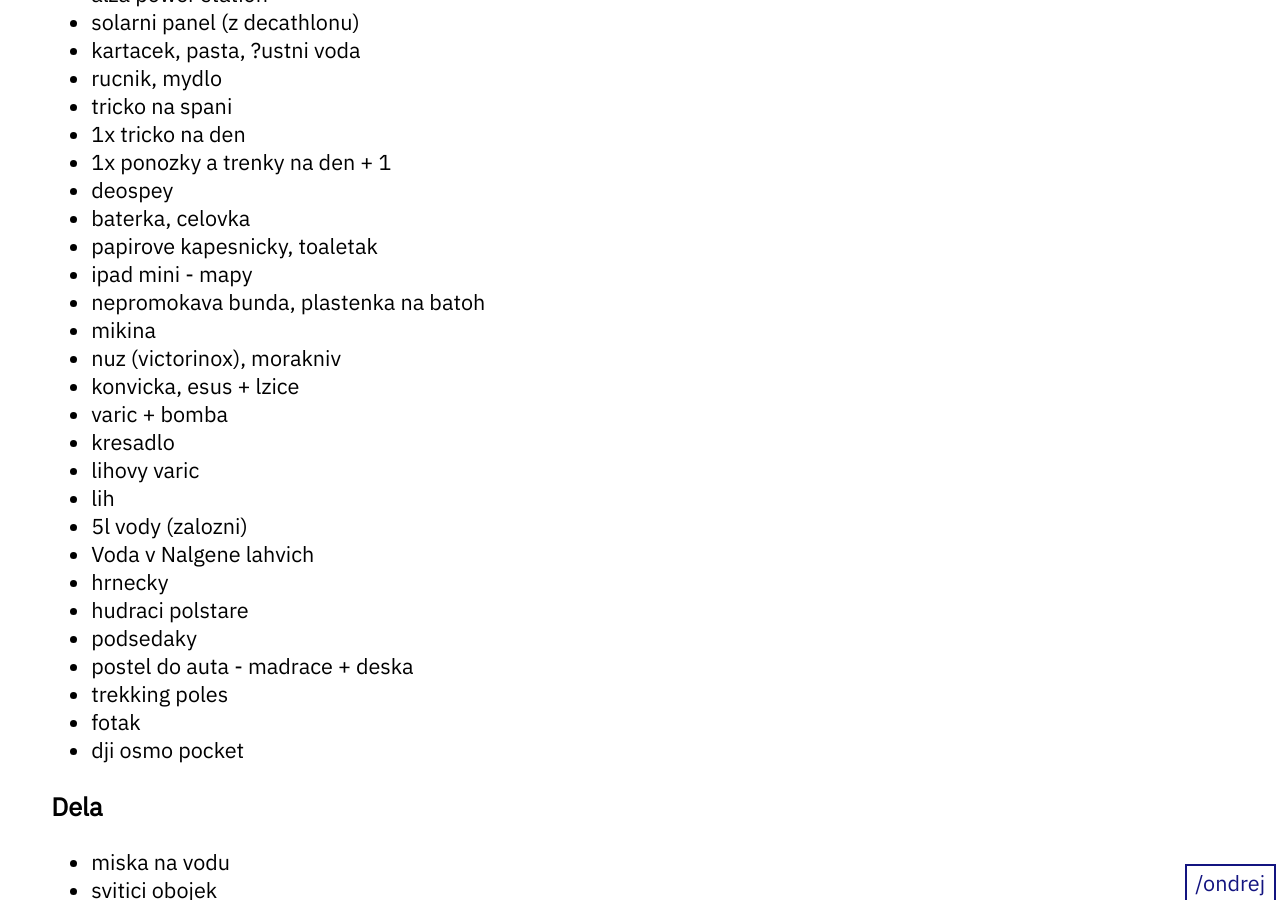
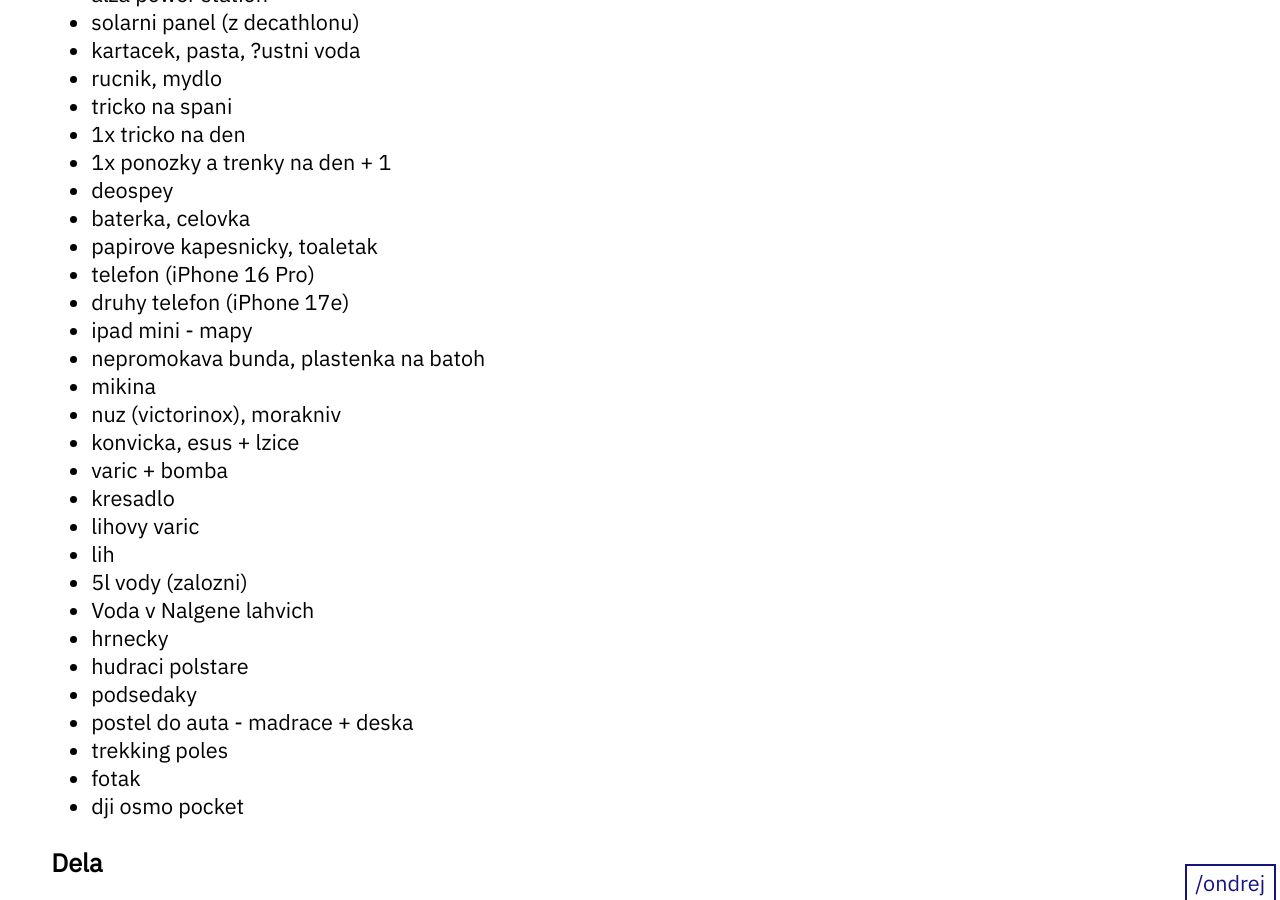
Before and after one commit to ondrejsika/ondrejsika.com, a Jekyll site: the page built from ondrej/checklists/mountains.md, in a window 1280 px wide and 900 px high, scrolled down 507 px. Built offline with Jekyll 4.4.1, drawn with Linux system fonts in a browser that asks for light colours.

Commit message:
feat(ondrej/checklists/mountains): Add phones

```diff
--- a/ondrej/checklists/mountains.md
+++ b/ondrej/checklists/mountains.md
@@ -27,6 +27,8 @@
 - deospey
 - baterka, celovka
 - papirove kapesnicky, toaletak
+- telefon (iPhone 16 Pro)
+- druhy telefon (iPhone 17e)
 - ipad mini - mapy
 - nepromokava bunda, plastenka na batoh
 - mikina
```
